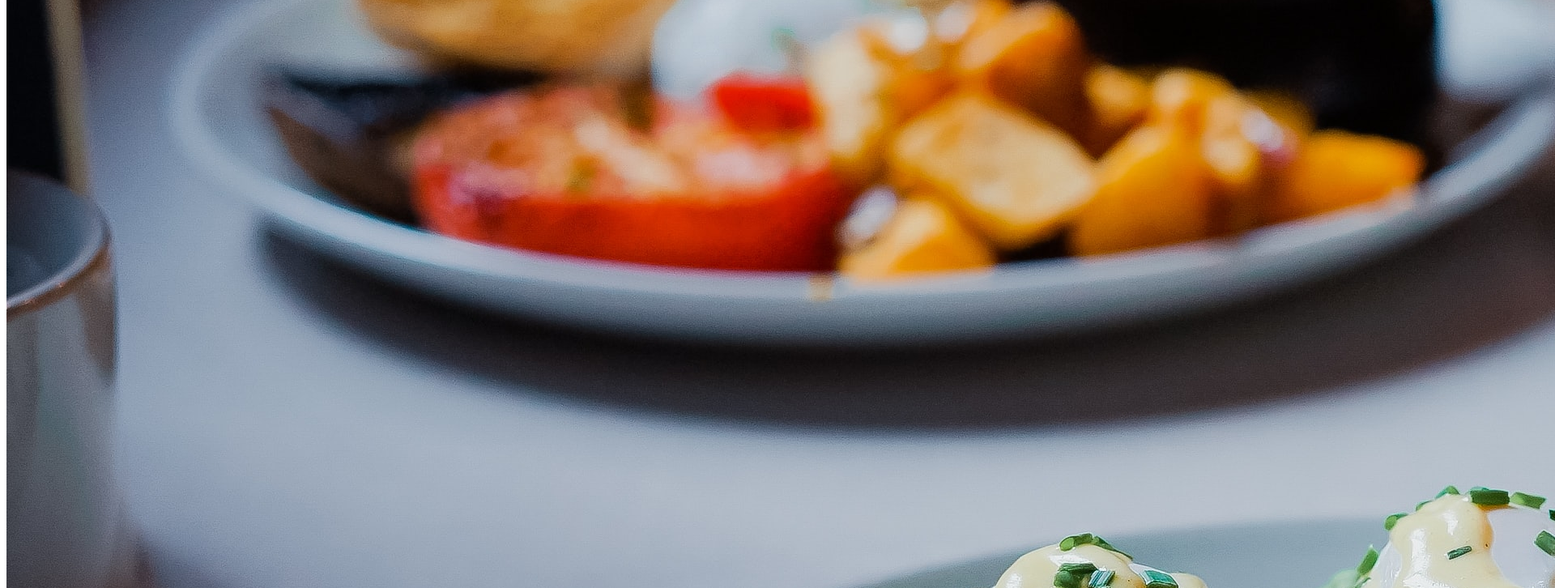
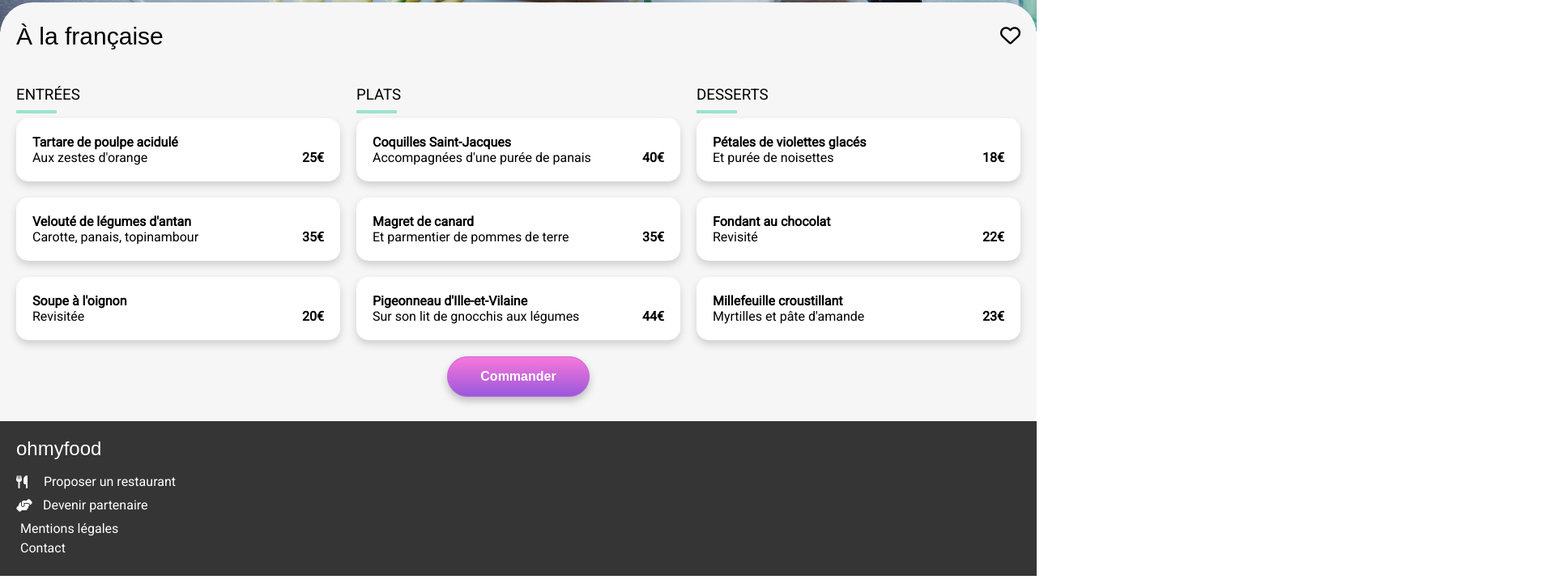
Before and after one commit to MilanNg/MilanNguyen_P3_25102021, a plain HTML site: page ALaFrancaise.html in a window 1280 px wide. Shown: the part 530-1256 px from the top of the page at 81% size, 1920 px wide, since content can reach past the window. Drawn offline with Linux system fonts and the light colour scheme; a web font is replaced by a local one.

Commit message:
6th commit

```diff
--- a/ALaFrancaise.html
+++ b/ALaFrancaise.html
@@ -5,124 +5,139 @@
         <meta http-equiv="X-UA-Compatible" content="IE=edge">
         <meta name="viewport" content="width=device-width, initial-scale=1.0">
         <link href="https://fonts.googleapis.com/css2?family=Roboto&family=Shrikhand&display=swap" rel="stylesheet">
+        <link rel="stylesheet" href="main.css">
         <script src="https://kit.fontawesome.com/872c972537.js"
         crossorigin="anonymous"></script>
         <title>À la française</title>
     </head>
+
     <body>
-        <header>
-            <img src="img/ohmyfood@2x.svg" alt="logo ohmyfood"/>
+        <header class="container">
+            <a class="returnbtn" href="index.html">
+                <i class="fas fa-arrow-left"></i>
+            </a>
+            <h1 class="logo">ohmyfood</h1>
         </header>
         <main>
-            <img src="img/francaise.jpg" alt="photo plat note"/>
+            <img class="imgmain" src="img/francaise.jpg" alt="photo plat française"/>
             <section>
+                <div class="flextitle">
+                    <h2 class="titlemain">À la française</h2>
+                    <i class="far fa-heart heart"></i>
+                </div>
+                <div class="gridmenu">
                     <div>
-                    <h1>À la française</h1>
-                    <i class="far fa-heart"></i>
+                        <div class="titlepos">
+                            <h3>ENTRÉES</h3>
+                            <div class="bordertitle"></div>
                         </div>
-                <h2>ENTRÉES</h2>
+                        <div class="card">
                             <div>
+                                <h4>Tartare de poulpe acidulé</h4>
+                                <p class="margincard">Aux zestes d'orange</p>
+                            </div>
+                            <h4 class="price">25€</h4>
+                            <span class="logovalid"><i class="fas fa-check-circle"></i></span>
+                        </div>
+                        <div class="card">
                             <div>
-                        <h3>Tartare de poulpe acidulé</h3>
+                                <h4>Velouté de légumes d'antan</h4>
+                                <p class="margincard">Carotte, panais, topinambour</p>
+                            </div>
+                            <h4 class="price">35€</h4>
+                            <span class="logovalid"><i class="fas fa-check-circle"></i></span>
+                        </div>
+                        <div class="card">
                             <div>
-                            <p>Aux zestes d'orange</p>
-                            <h3>25€</h3>
+                                <h4>Soupe à l'oignon</h4>
+                                <p class="margincard">Revisitée</p>
+                            </div>
+                            <h4 class="price">20€</h4>
+                            <span class="logovalid"><i class="fas fa-check-circle"></i></span>
                         </div>
                     </div>
-                    <span><i class="fas fa-check-circle"></i></span>
                     <div>
-                        <h3>Velouté de légumes d'antan</h3>
+                        <div class="titlepos">
+                            <h3>PLATS</h3>
+                            <div class="bordertitle"></div>
+                        </div>
+                        <div class="card">
                             <div>
-                            <p>Carotte, panais, topinambour</p>
-                            <h3>35€</h3>
+                                <h4>Coquilles Saint-Jacques</h4>
+                                <p class="margincard">Accompagnées d'une purée de panais</p>
+                            </div>
+                            <h4 class="price">40€</h4>
+                            <span class="logovalid"><i class="fas fa-check-circle"></i></span>
+                        </div>
+                        <div class="card">
+                            <div>
+                                <h4>Magret de canard</h4>
+                                <p class="margincard">Et parmentier de pommes de terre</p>
+                            </div>
+                            <h4 class="price">35€</h4>
+                            <span class="logovalid"><i class="fas fa-check-circle"></i></span>
+                        </div>
+                        <div class="card">
+                            <div>
+                                <h4>Pigeonneau d'Ille-et-Vilaine</h4>
+                                <p class="margincard">Sur son lit de gnocchis aux légumes</p>
+                            </div>
+                            <h4 class="price">44€</h4>
+                            <span class="logovalid"><i class="fas fa-check-circle"></i></span>
                         </div>
                     </div>
-                    <span><i class="fas fa-check-circle"></i></span>
                     <div>
+                        <div class="titlepos">
+                            <h3>DESSERTS</h3>
+                            <div class="bordertitle"></div>
+                        </div>
+                        <div class="card">
                             <div>
-                        <h3>Soupe à l'oignon</h3>
+                                <h4>Pétales de violettes glacés</h4>
+                                <p class="margincard">Et purée de noisettes</p>
+                            </div>
+                            <h4 class="price">18€</h4>
+                            <span class="logovalid"><i class="fas fa-check-circle"></i></span>
+                        </div>
+                        <div class="card">
                             <div>
-                            <p>Revisitée</p>
-                            <h3>20€</h3>
+                                <h4>Fondant au chocolat</h4>
+                                <p class="margincard">Revisité</p>
                             </div>
-                        <span><i class="fas fa-check-circle"></i></span>
+                                <h4 class="price">22€</h4>
+                                <span class="logovalid"><i class="fas fa-check-circle"></i></span>
+                        </div>
+                        <div class="card">
+                            <div>
+                                <h4>Millefeuille croustillant</h4>
+                                <p class="margincard">Myrtilles et pâte d'amande</p>
+                            </div>
+                                <h4 class="price">23€</h4>
+                                <span class="logovalid"><i class="fas fa-check-circle"></i></span>
                         </div>
                     </div>
-                <h2>PLATS</h2>
-                <div>
-                    <div>
-                        <h3>Coquilles Saint-Jacques</h3>
-                        <div>
-                            <p>Accompagnées d'une purée de panais</p>
-                            <h3>40€</h3>
                 </div>
-                    </div>
-                    <span><i class="fas fa-check-circle"></i></span>
-                    <div>
-                        <h3>Magret de canard</h3>
-                        <div>
-                            <p>Et parmentier de pommes de terre</p>
-                            <h3>35€</h3>
-                        </div>
-                    </div>
-                    <span><i class="fas fa-check-circle"></i></span>
-                    <div>
-                        <div>
-                        <h3>Pigeonneau d’Ille-et-Vilaine</h3>
-                        <div>
-                            <p>Sur son lit de gnocchis aux légumes</p>
-                            <h3>44€</h3>
-                        </div>
-                        <span><i class="fas fa-check-circle"></i></span>
-                    </div>
-                </div>
-                <h2>DESSERTS</h2>
-                <div>
-                    <div>
-                        <h3>Pétales de violettes glacés</h3>
-                        <div>
-                            <p>Et purée de noisettes</p>
-                            <h3>18€</h3>
-                        </div>
-                    </div>
-                    <span><i class="fas fa-check-circle"></i></span>
-                    <div>
-                        <h3>Fondant au chocolat</h3>
-                        <div>
-                            <p>Revisité</p>
-                            <h3>22€</h3>
-                        </div>
-                    </div>
-                    <span><i class="fas fa-check-circle"></i></span>
-                    <div>
-                        <div>
-                        <h3>Millefeuille croustillant</h3>
-                        <div>
-                            <p>Myrtilles et pâte d’amande</p>
-                            <h3>23€</h3>
-                        </div>
-                        <span><i class="fas fa-check-circle"></i></span>
-                    </div>
-                </div>
-                <button>Commander</button>
+                <form class="container">
+                    <button class="btn">Commander</button>
+                </form>
             </section>
         </main>
         <footer>
-            <img src="img/ohmyfood@2x.svg" alt="logo ohmyfood"/>
+            <h2 class="footerpolice">ohmyfood</h2>
             <div>
-                <a href="#">
+                <a class="flexfoot1" href="#">
                     <i class="fas fa-utensils"></i>
-                    <h4>Proposer un restaurant</h4>
+                    <h5>Proposer un restaurant</h5>
                 </a>
-                <a href="#">
+                <a class="flexfoot2" href="#">
                     <i class="fas fa-hands-helping"></i>
-                    <h4>Devenir partenaire</h4>
+                    <h5>Devenir partenaire</h5>
                 </a>
-                <a href="#">
-                    <p>Mentions légales</p>
+                <a class="flexfoot3" href="#">
+                    <h5>Mentions légales</h5>
                 </a>
-                <a href="#">
-                    <p>Contact</p>
+                <a class="flexfoot3" href="mailto:contact@hohmyfood.com">
+                    <h5>Contact</h5>
                 </a>
             </div>
         </footer>
--- a/main.css
+++ b/main.css
@@ -109,6 +109,8 @@ h3
     padding: 20px;
     display: flex;
     justify-content: space-between;
+    box-shadow: 0px 5px 10px rgb(207, 207, 207);
+    margin-bottom: 20px;
 }
 h4
 {
@@ -121,6 +123,34 @@ h4
 .margincard
 {
     margin: 0;
+}
+.logovalid
+{
+    display: none;
+}
+.btn
+{
+    font-size: 16px;
+    font-weight: 600;
+    padding: 15px 40px;
+    margin-bottom: 30px;
+    color: white;
+    background-color: rgb(198, 103, 219);
+    border: 1px solid rgb(198, 103, 219) ;
+    border-radius: 50px;
+    background-image: linear-gradient(0deg,rgba(147,86,220,.9),rgba(255,121,218,.9));
+    box-shadow: 0px 5px 10px rgb(190, 190, 190);
+    transition-duration: .40s;
+}
+.btn:hover
+{
+    background-color: white;
+    box-shadow: 0px 10px 10px rgb(150, 150, 150);
+    cursor: pointer;
+}
+.btn:visited
+{
+    color: white;
 }
 footer
 {
@@ -159,3 +189,11 @@ h5
     margin: 5px;
     font-size: 16px;
 }
+@media (min-width: 1024px)
+{
+    .gridmenu
+    {
+        grid-template-columns: repeat(3,1fr);
+        column-gap: 20px;
+    }
+}
```
Lines whose indentation alone changed are shown as unchanged.
